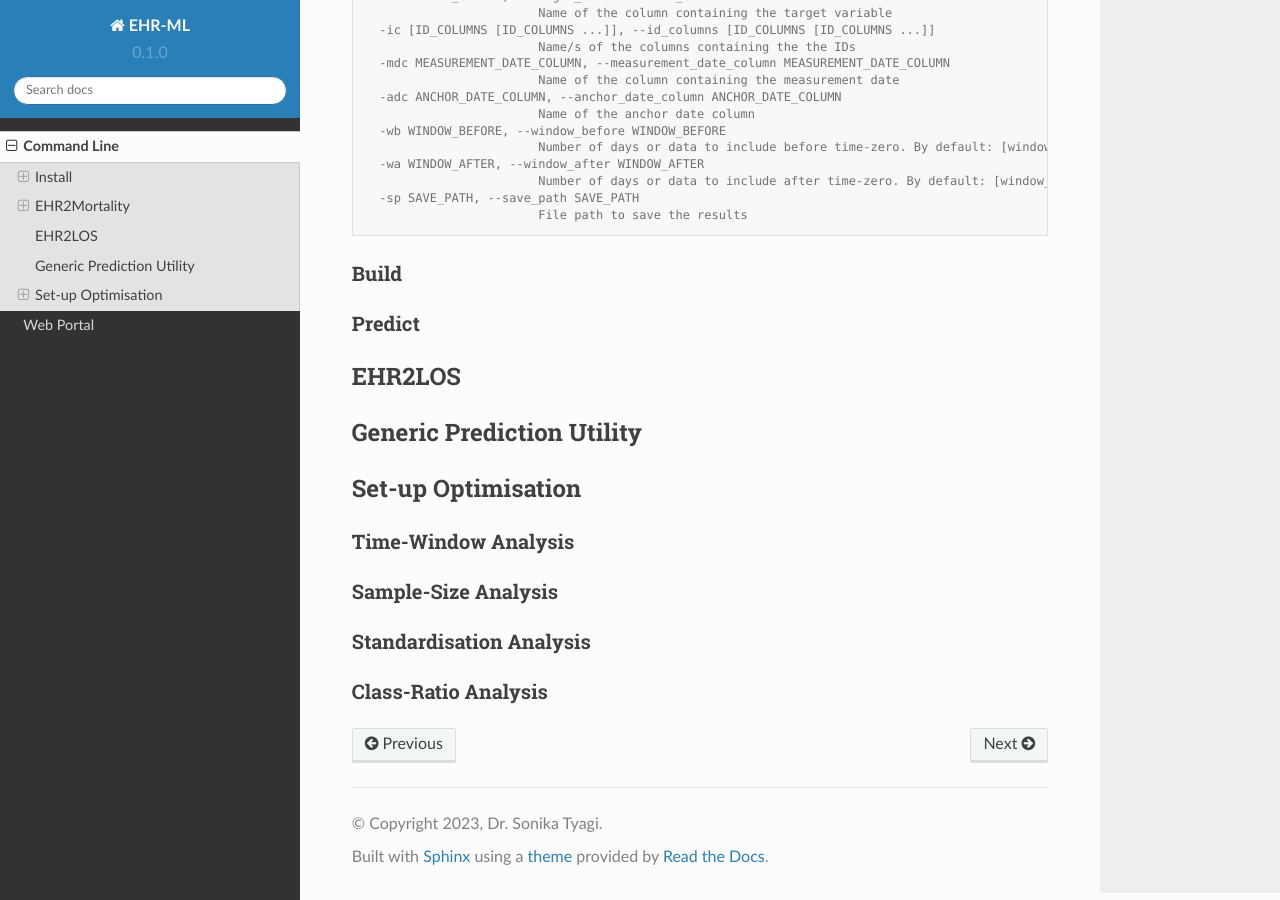
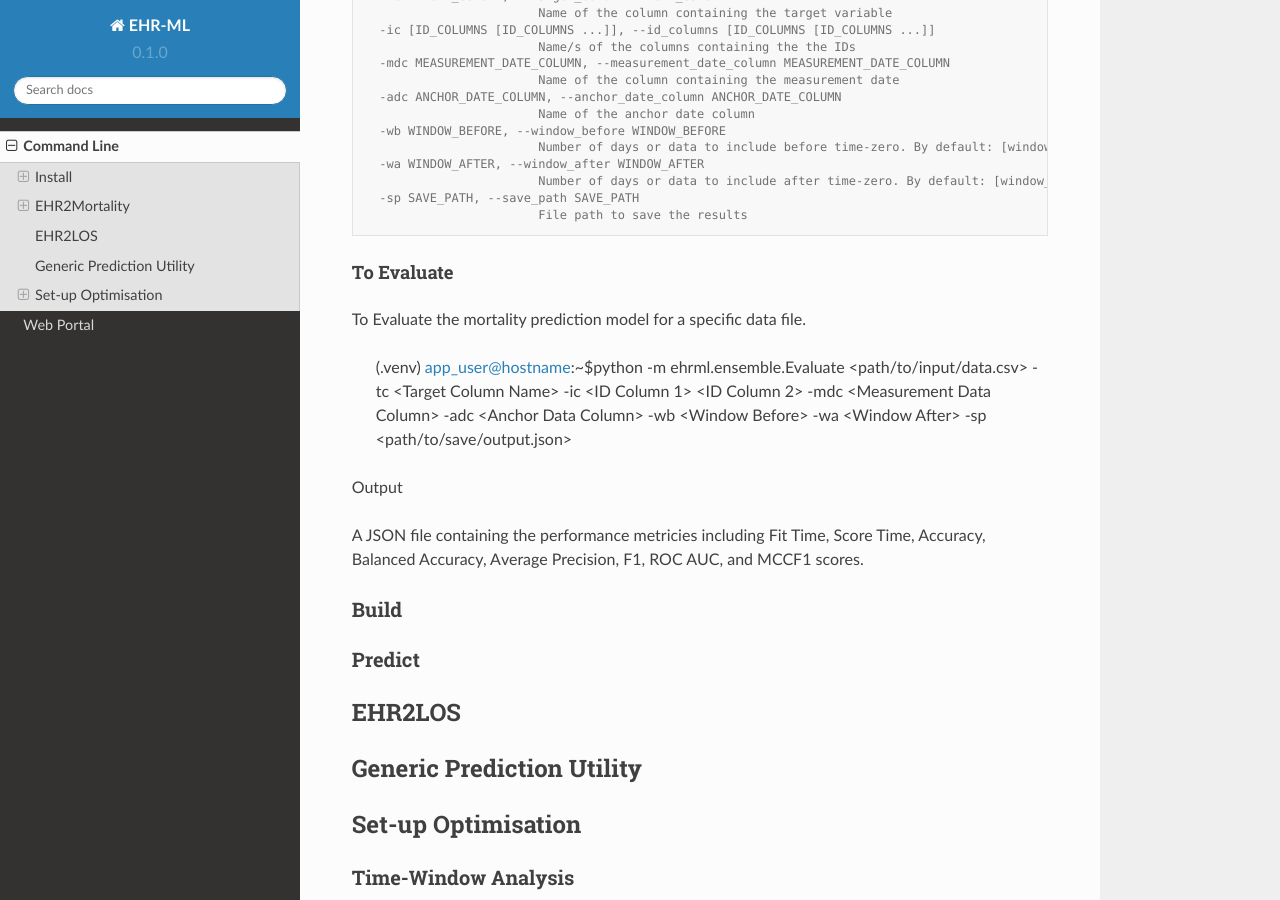
Before and after one commit to ryashpal/EHR-ML-Tutorials, a Sphinx documentation site: the page built from docs/source/command_line.rst, in a window 1280 px wide and 900 px high, scrolled down 2794 px. Built offline with Sphinx 7.4.7 and the Read the Docs theme 2.0.0, drawn with Linux system fonts in a browser that asks for light colours.

Commit message:
Update command_line.rst

```diff
--- a/docs/source/command_line.rst
+++ b/docs/source/command_line.rst
@@ -154,6 +154,17 @@ Output
      -sp SAVE_PATH, --save_path SAVE_PATH
                            File path to save the results
 
+To Evaluate
+~~~~~~~~~~~
+
+To Evaluate the mortality prediction model for a specific data file.
+
+    (.venv) app_user@hostname:~$python -m ehrml.ensemble.Evaluate <path/to/input/data.csv> -tc <Target Column Name> -ic <ID Column 1> <ID Column 2> -mdc <Measurement Data Column> -adc <Anchor Data Column> -wb <Window Before> -wa <Window After> -sp <path/to/save/output.json>
+
+Output
+
+A JSON file containing the performance metricies including Fit Time, Score Time, Accuracy, Balanced Accuracy, Average Precision, F1, ROC AUC, and MCCF1 scores.
+
 Build
 -----
 
```
